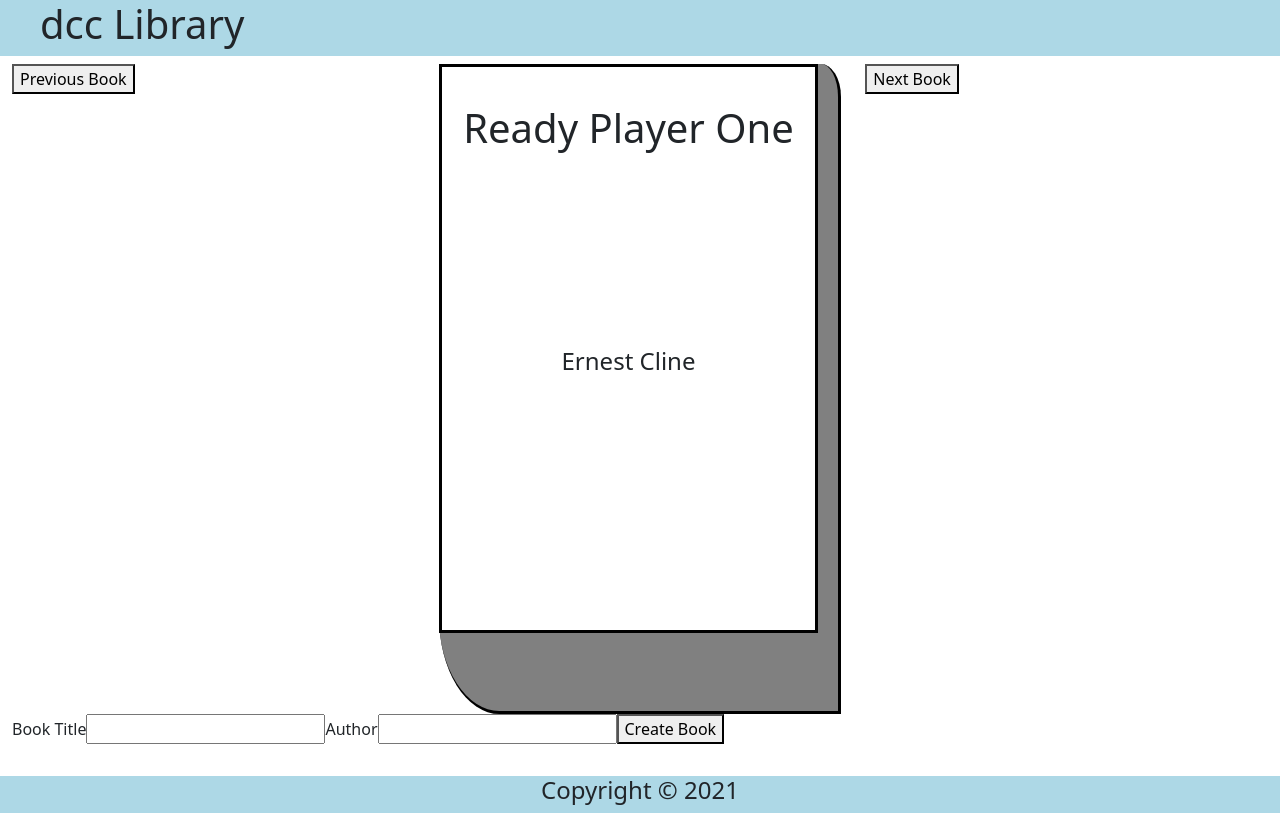
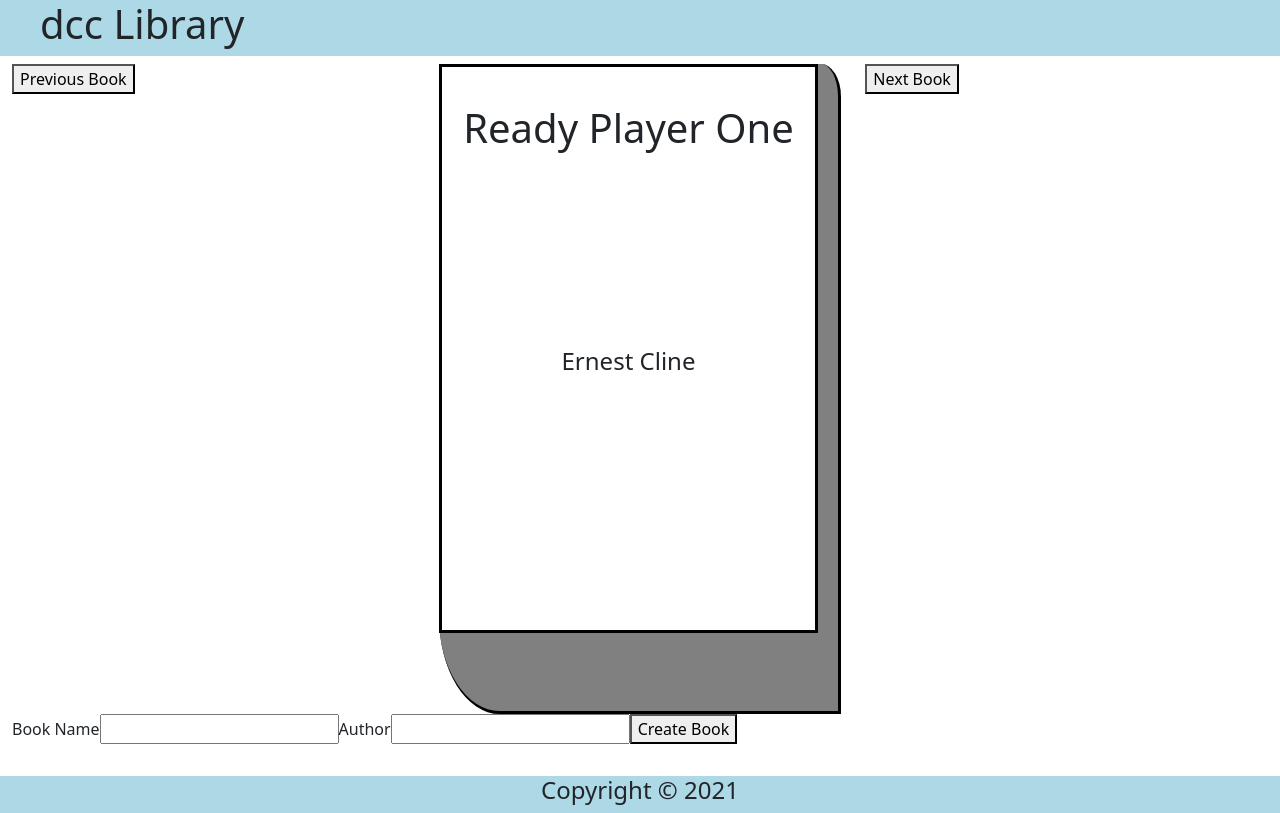
Before and after one commit to Mon-TeSmith/DCCLibraryReact, a React (Create React App) app: page / in a window 1280 px wide. Built offline with nearby package versions, Linux system fonts and the light colour scheme.

Commit message:
able to input characters into author

```diff
--- a/src/components/App.jsx
+++ b/src/components/App.jsx
@@ -12,7 +12,6 @@
             {title: "Ready Player One", author: "Ernest Cline"},
             {title: 'All the Light We Cannot See', author: 'Anthony Doerr'},
             {title: 'The First and Last Freedom', author: 'Jiddu Krishamurit'},
-
         ];
         this.state = {
             bookNumber:0
@@ -20,7 +19,6 @@
     }
 
     goToNextBook = () => {
-        debugger;
         let tempBookNumber = this.state.bookNumber;
         tempBookNumber++;
         if (tempBookNumber === this.books.length) {
@@ -38,6 +36,7 @@
          if(tempBookNumber < 0) {
              tempBookNumber = this.books.length -1;
          }
+
          this.setState({
              bookNumber: tempBookNumber
          });
--- a/src/components/BookCreator/BookCreator.jsx
+++ b/src/components/BookCreator/BookCreator.jsx
@@ -1,11 +1,10 @@
 import React, {Component} from 'react';
-
 class BookCreator extends Component {
     constructor(props) {
         super(props);
         this.state = {
            name: '',
-           author: '',
+           author: ''
         }
     }
 
@@ -16,17 +15,17 @@
     }
 
     handleSubmit = (event) => {
-        event.preventDefault();
+        this.preventDefault();
             this.props.createBook(this.state)
     }
 
     render() {
         return (
             <form onSubmit={this.handleSubmit}>
-                <label>Book Title</label>
-                <input name="title" onChange={this.handleChange} value={this.state.title} />
+                <label>Book Name</label>
+                <input name="name" onChange={this.handleChange} value={this.state.name} />
                 <label>Author</label>
-                <input name="author" onChange={this.handleCange} value={this.state.author} />
+                <input name="author" onChange={this.handleChange} value={this.state.author} />
                 <button type="submit">Create Book</button>
             </form>
         );
```
